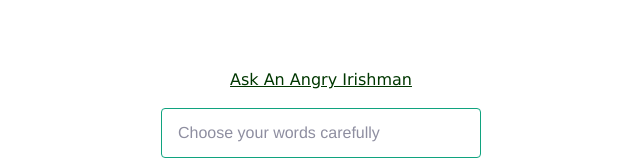
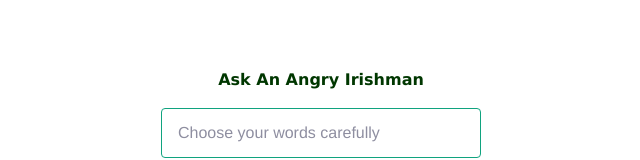
Before and after one commit to mleftwich/ShamroPT, a Next.js app: page /shampt in a window 1280 px wide. Shown: the part 499-659 px from the top of the page, without its empty margins (319-959 px from the left). Built offline with nearby package versions, Linux system fonts and the light colour scheme; a web font is replaced by a local one.

Commit message:
style changes and password

```diff
--- a/pages/index.module.css
+++ b/pages/index.module.css
@@ -74,7 +74,7 @@
 }
 .main .slogan {
   font-size: medium;
-  text-decoration: underline;
+  font-weight: bold;
   color: rgb(0, 55, 0);
   font-family:'Lucida Sans', 'Lucida Sans Regular', 'Lucida Grande', 'Lucida Sans Unicode', Geneva, Verdana, sans-serif
 }
```
